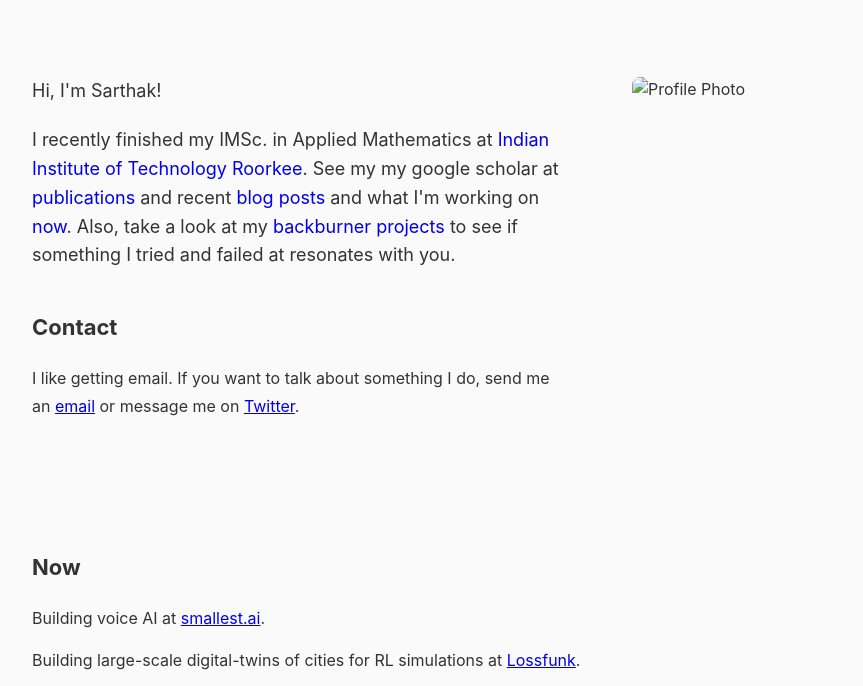
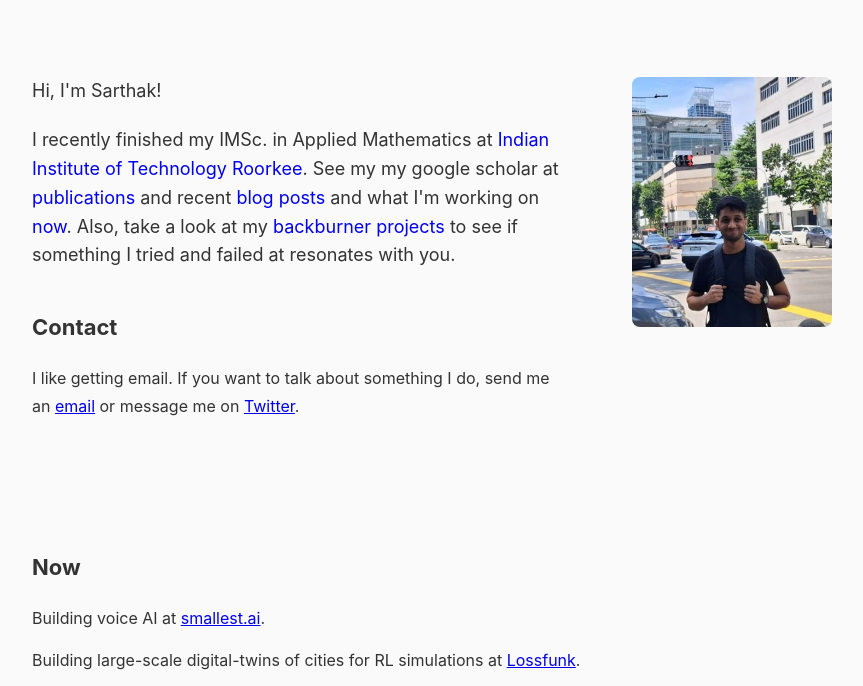
Before and after one commit to mr-sarthakgupta/mr-sarthakgupta.github.io, a plain HTML site: page index.html in a window 1280 px wide. Shown: the part 101-787 px from the top of the page, without its empty margins (208-1071 px from the left). Drawn offline with Linux system fonts and the light colour scheme.

Commit message:
Update index.html

```diff
--- a/index.html
+++ b/index.html
@@ -220,7 +220,7 @@
                     </div>
                 </div>
 
-                <img src="headshot.jpeg" alt="Profile Photo" class="profile-image">
+                <img src="headshot.jpg" alt="Profile Photo" class="profile-image">
             </div>
 
             <div id="now" class="section" style="margin-top: 80px;">
```
